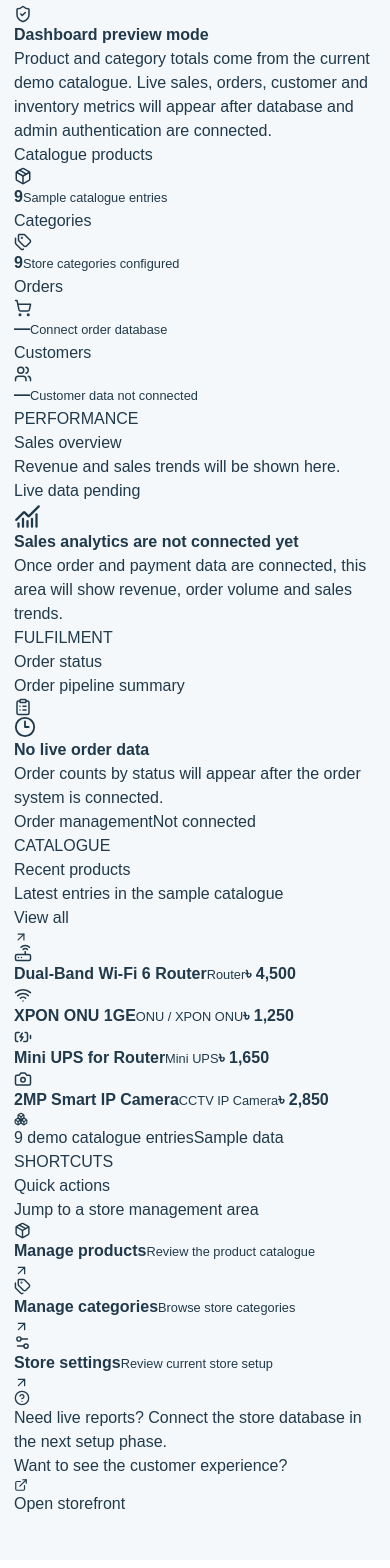
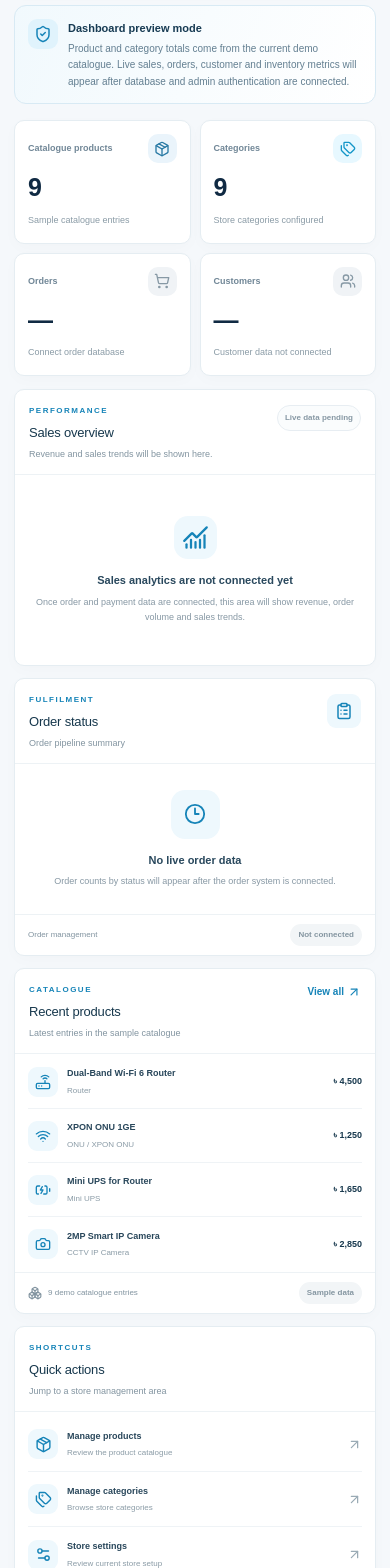
Before and after one commit to neorisexyz/next-tech-store, a Next.js app: page /admin in a window 390 px wide. Shown: the part 340-1908 px from the top of the page. Built offline with nearby package versions, Linux system fonts and the light colour scheme.

Commit message:
Style responsive admin dashboard overview

```diff
--- a/app/globals.css
+++ b/app/globals.css
@@ -383,3 +383,98 @@ body{padding-bottom:84px}
  .cart-summary{padding:18px}
  .wishlist-product .product-info{padding:12px}
 }
+
+
+/* NEXT TECH admin dashboard — responsive overview */
+.admin-dashboard{max-width:1440px}
+.admin-dashboard-notice{display:flex;align-items:flex-start;gap:13px;padding:16px 18px;margin:0 0 22px;border:1px solid #d8eaf4;border-radius:12px;background:linear-gradient(110deg,#f1f9fd,#fff);color:#496679}
+.admin-dashboard-notice-icon{width:34px;height:34px;flex:none;display:grid;place-items:center;border-radius:9px;background:#e0f3fc;color:#1684b8}
+.admin-dashboard-notice strong{display:block;color:#173b53;font-size:12px;margin:1px 0 4px}
+.admin-dashboard-notice p{margin:0;font-size:11px;line-height:1.65;color:#637f91}
+.admin-dashboard-stats{display:grid;grid-template-columns:repeat(4,minmax(0,1fr));gap:15px;margin-bottom:19px}
+.admin-dashboard-stat{min-width:0;padding:18px 19px 17px;border:1px solid #e5edf2;border-radius:12px;background:#fff;box-shadow:0 4px 15px #102a4305}
+.admin-dashboard-stat-head{display:flex;align-items:center;justify-content:space-between;gap:8px;color:#718797;font-size:11px;font-weight:750}
+.admin-dashboard-stat-icon{width:34px;height:34px;display:grid;place-items:center;border-radius:10px}
+.admin-dashboard-stat-icon.blue{background:#eaf4fb;color:#2879a4}
+.admin-dashboard-stat-icon.sky{background:#e7f8ff;color:#1496c8}
+.admin-dashboard-stat-icon.muted{background:#f0f3f6;color:#8799a5}
+.admin-dashboard-stat>strong{display:block;margin:13px 0 4px;color:#102a43;font-size:30px;line-height:1.1;letter-spacing:-.8px}
+.admin-dashboard-stat>small{color:#8a9ba6;font-size:10px;line-height:1.4}
+.admin-dashboard-main-grid{display:grid;grid-template-columns:minmax(0,1.55fr) minmax(280px,.85fr);gap:16px;margin-bottom:16px}
+.admin-dashboard-bottom-grid{display:grid;grid-template-columns:minmax(0,1.15fr) minmax(300px,.85fr);gap:16px}
+.admin-dashboard-card{min-width:0;border:1px solid #e5edf2;border-radius:12px;background:#fff;box-shadow:0 4px 15px #102a4305;overflow:hidden}
+.admin-dashboard-card-heading{display:flex;align-items:flex-start;justify-content:space-between;gap:12px;padding:19px 20px 16px;border-bottom:1px solid #edf2f5}
+.admin-dashboard-section-label{display:block;margin-bottom:6px;color:#1684b8;font-size:8px;font-weight:900;letter-spacing:1.5px}
+.admin-dashboard-card-heading h2{margin:0;color:#17384d;font-size:15px;letter-spacing:-.2px}
+.admin-dashboard-card-heading p{margin:5px 0 0;color:#8294a0;font-size:10px;line-height:1.5}
+.admin-dashboard-period{flex:none;padding:7px 9px;border:1px solid #e7edf2;border-radius:20px;color:#8798a4;background:#fafcfd;font-size:9px;font-weight:700}
+.admin-dashboard-empty-chart{min-height:235px;padding:28px;display:flex;flex-direction:column;align-items:center;justify-content:center;text-align:center}
+.admin-dashboard-empty-chart>span,.admin-dashboard-order-empty>span{width:49px;height:49px;display:grid;place-items:center;border-radius:14px;background:#eef8fd;color:#1684b8}
+.admin-dashboard-empty-chart strong,.admin-dashboard-order-empty strong{margin-top:13px;color:#29485d;font-size:12px}
+.admin-dashboard-empty-chart p,.admin-dashboard-order-empty p{max-width:330px;margin:6px 0 0;color:#8798a4;font-size:10px;line-height:1.65}
+.admin-dashboard-heading-icon{width:34px;height:34px;display:grid;place-items:center;border-radius:9px;background:#eef8fd;color:#1684b8}
+.admin-dashboard-order-empty{min-height:173px;padding:20px;display:flex;flex-direction:column;align-items:center;justify-content:center;text-align:center}
+.admin-dashboard-card-foot{min-height:43px;padding:10px 17px;display:flex;align-items:center;justify-content:space-between;gap:10px;border-top:1px solid #edf2f5;color:#8294a0;font-size:9px}
+.admin-dashboard-card-foot>span:first-child{display:inline-flex;align-items:center;gap:6px}
+.admin-coming-soon{padding:5px 8px;border-radius:20px;background:#f2f5f7;color:#8495a0;font-size:8px;font-weight:800;white-space:nowrap}
+.admin-dashboard-text-link{display:inline-flex;align-items:center;gap:3px;color:#1684b8;font-size:10px;font-weight:800;white-space:nowrap}
+.admin-dashboard-product-list{padding:2px 18px}
+.admin-dashboard-product-row{min-height:58px;display:flex;align-items:center;gap:11px;border-bottom:1px solid #eff3f6}
+.admin-dashboard-product-row:last-child{border-bottom:0}
+.admin-dashboard-product-icon{width:34px;height:34px;flex:none;display:grid;place-items:center;border-radius:9px;background:#eef8fd;color:#1684b8}
+.admin-dashboard-product-name{display:flex;flex:1;min-width:0;flex-direction:column;gap:4px}
+.admin-dashboard-product-name strong{overflow:hidden;color:#29475b;font-size:10px;text-overflow:ellipsis;white-space:nowrap}
+.admin-dashboard-product-name small{color:#8a9ba6;font-size:9px}
+.admin-dashboard-product-price{flex:none;color:#17384d;font-size:10px}
+.admin-dashboard-actions{padding:7px 17px 5px}
+.admin-dashboard-action{min-height:58px;display:flex;align-items:center;gap:11px;border-bottom:1px solid #eff3f6}
+.admin-dashboard-action:last-child{border-bottom:0}
+.admin-dashboard-action>span:first-child{width:33px;height:33px;flex:none;display:grid;place-items:center;border-radius:9px;background:#eef8fd;color:#1684b8}
+.admin-dashboard-action>svg{color:#9aabb5}
+.admin-dashboard-action-copy{display:flex;flex:1;min-width:0;flex-direction:column;gap:4px}
+.admin-dashboard-action-copy strong{color:#29475b;font-size:10px}
+.admin-dashboard-action-copy small{color:#8a9ba6;font-size:9px}
+.admin-dashboard-action:hover .admin-dashboard-action-copy strong{color:#1684b8}
+.admin-dashboard-help{display:flex;align-items:flex-start;gap:8px;margin:7px 16px 15px;padding:11px;border-radius:8px;background:#f6fafc;color:#8294a0;font-size:9px;line-height:1.5}
+.admin-dashboard-help svg{flex:none;color:#1684b8}
+.admin-dashboard-footer-link{display:flex;align-items:center;justify-content:space-between;gap:12px;margin-top:17px;color:#8395a1;font-size:10px}
+.admin-dashboard-footer-link a{display:inline-flex;align-items:center;gap:6px;color:#1684b8;font-weight:800}
+@media(max-width:1050px){.admin-dashboard-stats{grid-template-columns:repeat(2,minmax(0,1fr))}.admin-dashboard-main-grid,.admin-dashboard-bottom-grid{grid-template-columns:minmax(0,1fr)}}
+@media(max-width:600px){
+ .admin-dashboard-notice{gap:10px;padding:13px;margin-bottom:16px}
+ .admin-dashboard-notice-icon{width:30px;height:30px}
+ .admin-dashboard-notice strong{font-size:11px}
+ .admin-dashboard-notice p{font-size:10px}
+ .admin-dashboard-stats{gap:9px;margin-bottom:13px}
+ .admin-dashboard-stat{padding:13px;border-radius:10px}
+ .admin-dashboard-stat-head{font-size:9px}
+ .admin-dashboard-stat-icon{width:29px;height:29px}
+ .admin-dashboard-stat-icon svg{width:16px;height:16px}
+ .admin-dashboard-stat>strong{font-size:25px;margin:11px 0 4px}
+ .admin-dashboard-stat>small{font-size:9px}
+ .admin-dashboard-main-grid,.admin-dashboard-bottom-grid{gap:12px;margin-bottom:12px}
+ .admin-dashboard-card{border-radius:10px}
+ .admin-dashboard-card-heading{padding:15px 14px 13px}
+ .admin-dashboard-card-heading h2{font-size:13px}
+ .admin-dashboard-card-heading p{font-size:9px}
+ .admin-dashboard-period{padding:6px 7px;font-size:8px}
+ .admin-dashboard-empty-chart{min-height:190px;padding:22px 18px}
+ .admin-dashboard-empty-chart>span{width:43px;height:43px}
+ .admin-dashboard-empty-chart strong,.admin-dashboard-order-empty strong{font-size:11px}
+ .admin-dashboard-empty-chart p,.admin-dashboard-order-empty p{font-size:9px}
+ .admin-dashboard-order-empty{min-height:150px;padding:17px}
+ .admin-dashboard-card-foot{min-height:39px;padding:9px 13px;font-size:8px}
+ .admin-dashboard-product-list{padding:1px 13px}
+ .admin-dashboard-product-row{min-height:54px;gap:9px}
+ .admin-dashboard-product-icon{width:30px;height:30px}
+ .admin-dashboard-product-icon svg{width:16px;height:16px}
+ .admin-dashboard-product-name strong,.admin-dashboard-product-price{font-size:9px}
+ .admin-dashboard-product-name small{font-size:8px}
+ .admin-dashboard-actions{padding:5px 13px}
+ .admin-dashboard-action{min-height:55px;gap:9px}
+ .admin-dashboard-action>span:first-child{width:30px;height:30px}
+ .admin-dashboard-action-copy strong{font-size:9px}
+ .admin-dashboard-action-copy small{font-size:8px}
+ .admin-dashboard-help{margin:5px 12px 12px;padding:9px;font-size:8px}
+ .admin-dashboard-footer-link{align-items:flex-start;flex-direction:column;font-size:9px}
+}
```
